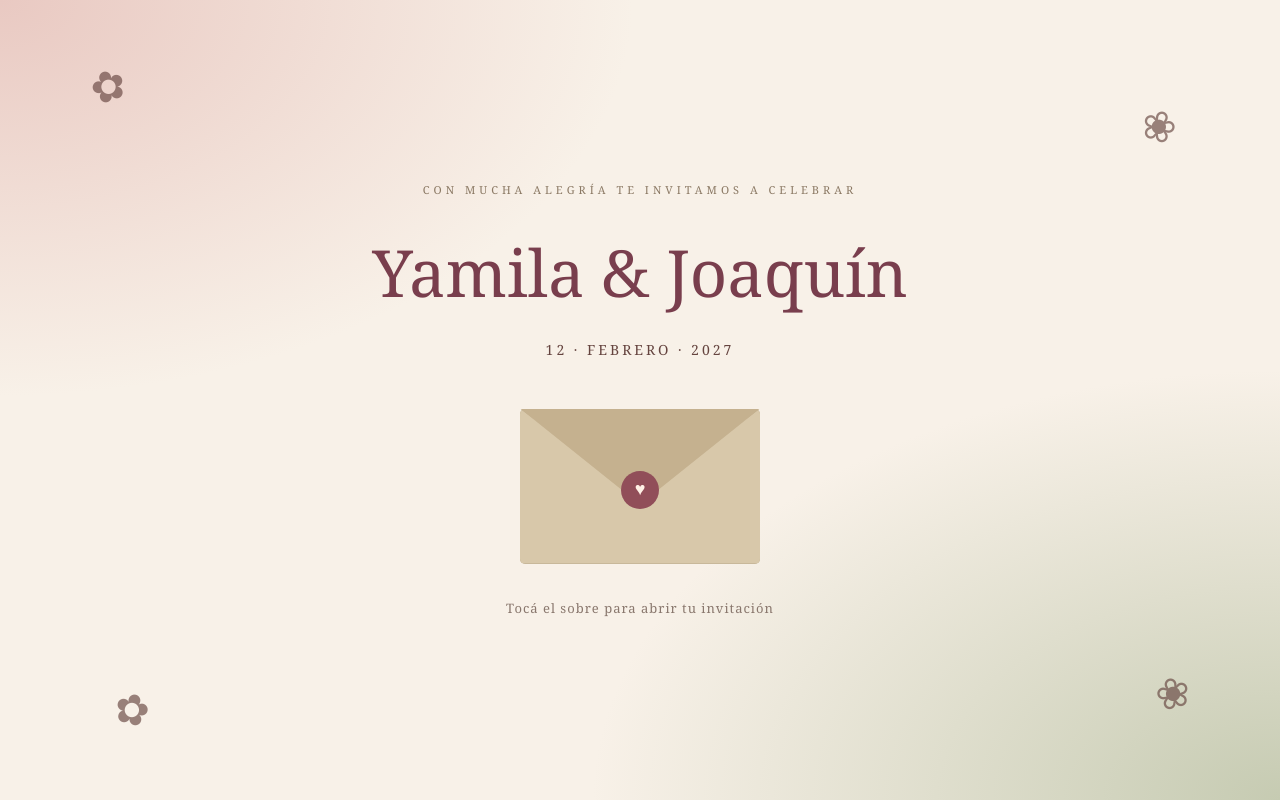
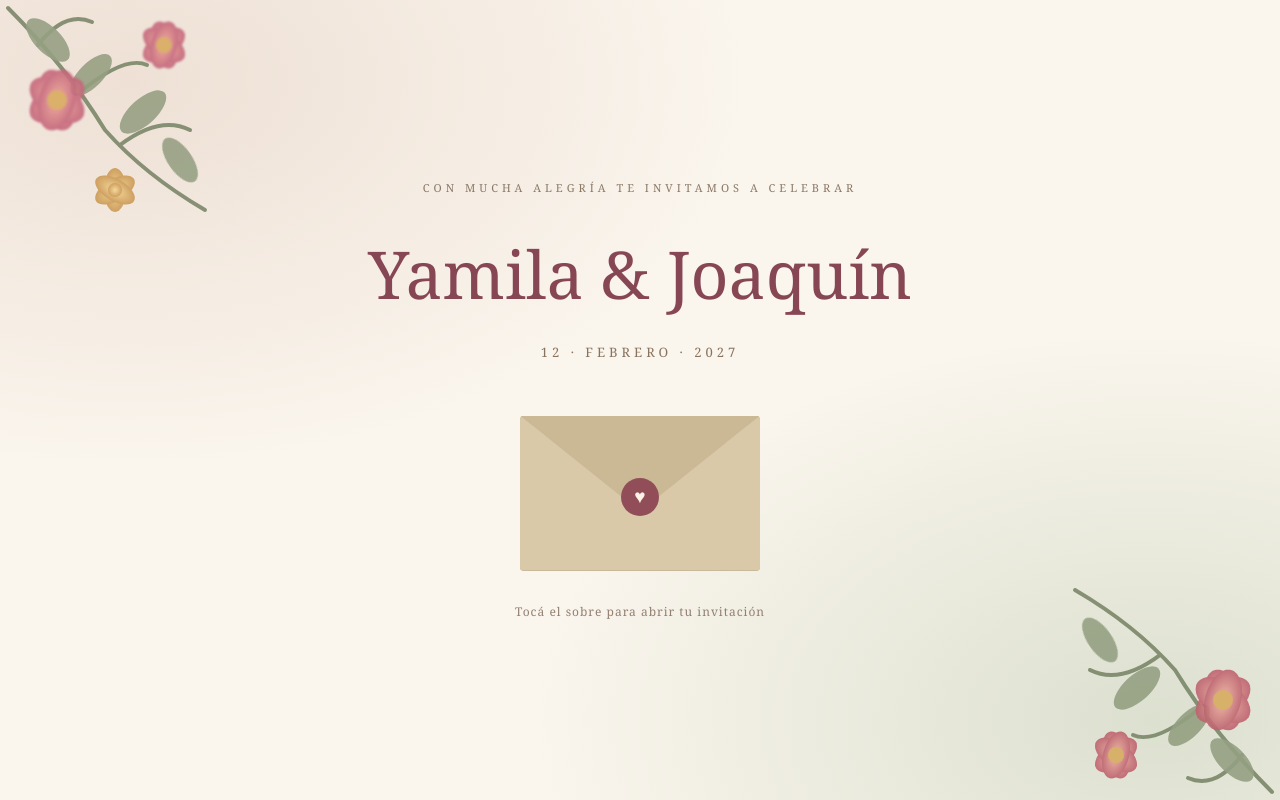
Before and after one commit to angelavelascosal-03/invitacion-yamila-joaquin, a plain HTML site: page index.html in a window 1280 px wide. Drawn offline with Linux system fonts and the light colour scheme.

Commit message:
Update index.html

```diff
--- a/index.html
+++ b/index.html
@@ -5,63 +5,80 @@
 <meta charset="UTF-8">
 <meta name="viewport" content="width=device-width, initial-scale=1.0">
 <title>Yamila & Joaquín | Nuestra boda</title>
+
 <style>
-    * { box-sizing: border-box; }
+* {
+  box-sizing: border-box;
+}
 
 body {
   margin: 0;
-      min-height: 100vh;
   font-family: Georgia, serif;
-      color: #65443f;
-      background: #f8f1e8;
-      text-align: center;
+  color: #68464a;
+  background: #faf5ed;
 }
 
 .cover {
   min-height: 100vh;
+  min-height: 100svh;
   display: flex;
   flex-direction: column;
   align-items: center;
   justify-content: center;
-      padding: 30px 20px;
+  text-align: center;
+  padding: 45px 20px;
   position: relative;
   overflow: hidden;
   background:
-        radial-gradient(ellipse at top left, #e9c9c2 0, transparent 35%),
-        radial-gradient(ellipse at bottom right, #c6cbb2 0, transparent 38%),
-        #f8f1e8;
+    radial-gradient(ellipse at 10% 10%, #eee0d5 0, transparent 38%),
+    radial-gradient(ellipse at 90% 90%, #dce0cf 0, transparent 38%),
+    #faf5ed;
 }
 
-    .flowers {
+.flower {
   position: absolute;
-      font-size: 42px;
-      opacity: .65;
+  width: clamp(145px, 28vw, 260px);
+  height: auto;
+  opacity: .88;
   pointer-events: none;
 }
 
-    .flower-one { top: 7%; left: 7%; transform: rotate(-20deg); }
-    .flower-two { top: 12%; right: 8%; transform: rotate(18deg); }
-    .flower-three { bottom: 8%; left: 9%; transform: rotate(15deg); }
-    .flower-four { bottom: 10%; right: 7%; transform: rotate(-15deg); }
+.flower-top {
+  top: 0;
+  left: 0;
+}
+
+.flower-bottom {
+  bottom: 0;
+  right: 0;
+  transform: rotate(180deg);
+}
 
 .eyebrow {
+  font-size: 11px;
   letter-spacing: 4px;
   text-transform: uppercase;
-      font-size: 11px;
-      color: #8b7964;
+  color: #8b7966;
+  position: relative;
+  z-index: 1;
 }
 
 h1 {
-      font-size: clamp(38px, 8vw, 65px);
+  font-size: clamp(38px, 8vw, 66px);
   font-weight: normal;
-      margin: 20px 0 10px;
-      color: #793e4d;
+  color: #874654;
+  margin: 22px 0 12px;
+  position: relative;
+  z-index: 1;
 }
 
 .date {
-      letter-spacing: 3px;
-      font-size: 14px;
+  font-size: 13px;
+  letter-spacing: 4px;
+  color: #88735e;
   margin-bottom: 35px;
+  position: relative;
+  z-index: 1;
 }
 
 .envelope {
@@ -71,50 +88,16 @@
   cursor: pointer;
   border: 0;
   background: transparent;
-      margin: 15px auto;
+  margin: 20px auto;
   perspective: 700px;
+  z-index: 2;
 }
 
 .envelope-back {
   position: absolute;
   inset: 0;
-      background: #b9a98c;
-      border-radius: 5px;
-    }
-
-    .envelope-front {
-      position: absolute;
-      inset: 0;
-      background: #d8c8aa;
-      clip-path: polygon(0 0, 50% 58%, 100% 0, 100% 100%, 0 100%);
-      border-radius: 5px;
-      z-index: 2;
-    }
-
-    .flap {
-      position: absolute;
-      inset: 0;
-      background: #c5b18f;
-      clip-path: polygon(0 0, 100% 0, 50% 62%);
-      transform-origin: top;
-      transition: transform 1s ease;
-      z-index: 3;
-    }
-
-    .seal {
-      position: absolute;
-      z-index: 4;
-      top: 62px;
-      left: 50%;
-      transform: translateX(-50%);
-      width: 38px;
-      height: 38px;
-      border-radius: 50%;
-      background: #914e59;
-      color: #fff1e6;
-      display: grid;
-      place-items: center;
-      font-size: 18px;
+  background: #b9aa8d;
+  border-radius: 4px;
 }
 
 .letter {
@@ -124,84 +107,204 @@
   left: 6%;
   top: 5%;
   background: #fffaf1;
+  display: grid;
+  place-items: center;
+  color: #8c5861;
+  font-size: 12px;
+  letter-spacing: 2px;
   transition: transform 1s ease;
   z-index: 1;
+}
+
+.flap {
+  position: absolute;
+  inset: 0;
+  background: #cbb995;
+  clip-path: polygon(0 0, 100% 0, 50% 62%);
+  transform-origin: top;
+  transition: transform 1s ease;
+  z-index: 3;
+}
+
+.envelope-front {
+  position: absolute;
+  inset: 0;
+  background: #d9c9a9;
+  clip-path: polygon(0 0, 50% 58%, 100% 0, 100% 100%, 0 100%);
+  border-radius: 4px;
+  z-index: 2;
+}
+
+.seal {
+  position: absolute;
+  top: 62px;
+  left: 50%;
+  transform: translateX(-50%);
+  width: 38px;
+  height: 38px;
+  border-radius: 50%;
+  background: #914e59;
+  color: #fff3e8;
   display: grid;
   place-items: center;
-      font-size: 13px;
-      letter-spacing: 2px;
-      color: #8b5960;
+  font-size: 19px;
+  z-index: 4;
+  transition: opacity .4s;
 }
 
-    .envelope.open .flap { transform: rotateX(180deg); z-index: 0; }
-    .envelope.open .letter { transform: translateY(-90px); z-index: 5; }
-    .envelope.open .seal { opacity: 0; }
+.envelope.open .flap {
+  transform: rotateX(180deg);
+  z-index: 0;
+}
+
+.envelope.open .letter {
+  transform: translateY(-90px);
+  z-index: 5;
+}
+
+.envelope.open .seal {
+  opacity: 0;
+}
 
 .hint {
-      font-size: 13px;
+  font-size: 12px;
   letter-spacing: 1px;
-      margin-top: 20px;
-      color: #89776d;
+  color: #927f70;
+  position: relative;
+  z-index: 1;
 }
 
 #invitation {
   display: none;
-      padding: 65px 22px;
   min-height: 100vh;
+  padding: 75px 22px;
+  text-align: center;
   background: #fffaf2;
+  position: relative;
+  overflow: hidden;
+}
+
+#invitation.show {
+  display: block;
   animation: appear 1.2s ease;
 }
 
-    #invitation.show { display: block; }
+#invitation h1 {
+  margin-top: 25px;
+}
 
-    @keyframes appear {
-      from { opacity: 0; transform: translateY(20px); }
-      to { opacity: 1; transform: translateY(0); }
+.message {
+  max-width: 510px;
+  margin: 30px auto;
+  font-size: 17px;
+  line-height: 1.9;
 }
 
 .divider {
   color: #a66b70;
-      font-size: 24px;
-      margin: 25px;
-    }
-
-    .message {
-      max-width: 520px;
-      margin: 25px auto;
-      line-height: 1.9;
-      font-size: 17px;
+  font-size: 27px;
+  margin: 30px;
 }
 
 .countdown {
-      margin: 35px auto;
-      color: #793e4d;
-      font-size: 20px;
+  font-size: 19px;
   line-height: 1.8;
+  color: #874654;
+  margin: 30px auto;
 }
 
 .footer {
-      font-size: 12px;
-      letter-spacing: 2px;
-      color: #9a8273;
+  font-size: 11px;
+  letter-spacing: 3px;
+  color: #947f70;
   margin-top: 55px;
 }
 
+@keyframes appear {
+  from {
+    opacity: 0;
+    transform: translateY(20px);
+  }
+  to {
+    opacity: 1;
+    transform: translateY(0);
+  }
+}
+
 button:focus-visible {
-      outline: 3px solid #793e4d;
+  outline: 3px solid #874654;
   outline-offset: 5px;
+}
+
+@media (prefers-reduced-motion: reduce) {
+  *, *::before, *::after {
+    animation-duration: .01ms !important;
+    transition-duration: .01ms !important;
+  }
 }
 </style>
 </head>
+
 <body>
 
 <main class="cover" id="cover">
-    <span class="flowers flower-one">✿</span>
-    <span class="flowers flower-two">❀</span>
-    <span class="flowers flower-three">✿</span>
-    <span class="flowers flower-four">❀</span>
+
+<!-- Flores superiores: acuarela -->
+<svg class="flower flower-top" viewBox="0 0 260 260" aria-hidden="true">
+<defs>
+  <radialGradient id="pink">
+    <stop offset="0" stop-color="#f2a18d"/>
+    <stop offset="1" stop-color="#bd526d"/>
+  </radialGradient>
+  <radialGradient id="yellow">
+    <stop offset="0" stop-color="#f7d68a"/>
+    <stop offset="1" stop-color="#c58d40"/>
+  </radialGradient>
+  <filter id="soft">
+    <feGaussianBlur stdDeviation="1.1"/>
+  </filter>
+</defs>
+
+<g fill="none" stroke="#788466" stroke-width="4" stroke-linecap="round">
+  <path d="M8 8 Q65 65 105 130 Q145 175 205 210"/>
+  <path d="M38 45 Q65 10 92 22"/>
+  <path d="M80 92 Q125 55 147 65"/>
+  <path d="M120 145 Q160 115 190 130"/>
+</g>
+
+<g fill="#899777" opacity=".9">
+  <ellipse cx="48" cy="40" rx="13" ry="28" transform="rotate(-45 48 40)"/>
+  <ellipse cx="91" cy="75" rx="12" ry="27" transform="rotate(45 91 75)"/>
+  <ellipse cx="143" cy="112" rx="13" ry="29" transform="rotate(48 143 112)"/>
+  <ellipse cx="180" cy="160" rx="12" ry="26" transform="rotate(-35 180 160)"/>
+</g>
+
+<g fill="url(#pink)" opacity=".9" filter="url(#soft)">
+  <ellipse cx="57" cy="100" rx="18" ry="31" transform="rotate(-15 57 100)"/>
+  <ellipse cx="57" cy="100" rx="18" ry="31" transform="rotate(55 57 100)"/>
+  <ellipse cx="57" cy="100" rx="18" ry="31" transform="rotate(125 57 100)"/>
+  <ellipse cx="57" cy="100" rx="18" ry="31" transform="rotate(195 57 100)"/>
+  <circle cx="57" cy="100" r="10" fill="#d6a34d"/>
+
+  <ellipse cx="164" cy="45" rx="13" ry="24" transform="rotate(-15 164 45)"/>
+  <ellipse cx="164" cy="45" rx="13" ry="24" transform="rotate(55 164 45)"/>
+  <ellipse cx="164" cy="45" rx="13" ry="24" transform="rotate(125 164 45)"/>
+  <ellipse cx="164" cy="45" rx="13" ry="24" transform="rotate(195 164 45)"/>
+  <circle cx="164" cy="45" r="8" fill="#d6a34d"/>
+</g>
+
+<g fill="url(#yellow)" opacity=".9">
+  <ellipse cx="115" cy="190" rx="11" ry="22"/>
+  <ellipse cx="115" cy="190" rx="11" ry="22" transform="rotate(60 115 190)"/>
+  <ellipse cx="115" cy="190" rx="11" ry="22" transform="rotate(120 115 190)"/>
+  <circle cx="115" cy="190" r="7"/>
+</g>
+</svg>
 
 <p class="eyebrow">Con mucha alegría te invitamos a celebrar</p>
+
 <h1>Yamila & Joaquín</h1>
+
 <p class="date">12 · FEBRERO · 2027</p>
 
 <button class="envelope" id="envelope" aria-label="Abrir invitación">
@@ -213,11 +316,52 @@
 </button>
 
 <p class="hint">Tocá el sobre para abrir tu invitación</p>
+
+<!-- Flores inferiores: acuarela -->
+<svg class="flower flower-bottom" viewBox="0 0 260 260" aria-hidden="true">
+<defs>
+  <radialGradient id="coral">
+    <stop offset="0" stop-color="#f4b19a"/>
+    <stop offset="1" stop-color="#b94f60"/>
+  </radialGradient>
+</defs>
+
+<g fill="none" stroke="#788466" stroke-width="4" stroke-linecap="round">
+  <path d="M8 8 Q65 65 105 130 Q145 175 205 210"/>
+  <path d="M38 45 Q65 10 92 22"/>
+  <path d="M80 92 Q125 55 147 65"/>
+  <path d="M120 145 Q160 115 190 130"/>
+</g>
+
+<g fill="#899777" opacity=".9">
+  <ellipse cx="48" cy="40" rx="13" ry="28" transform="rotate(-45 48 40)"/>
+  <ellipse cx="91" cy="75" rx="12" ry="27" transform="rotate(45 91 75)"/>
+  <ellipse cx="143" cy="112" rx="13" ry="29" transform="rotate(48 143 112)"/>
+  <ellipse cx="180" cy="160" rx="12" ry="26" transform="rotate(-35 180 160)"/>
+</g>
+
+<g fill="url(#coral)" opacity=".9">
+  <ellipse cx="57" cy="100" rx="18" ry="31" transform="rotate(-15 57 100)"/>
+  <ellipse cx="57" cy="100" rx="18" ry="31" transform="rotate(55 57 100)"/>
+  <ellipse cx="57" cy="100" rx="18" ry="31" transform="rotate(125 57 100)"/>
+  <ellipse cx="57" cy="100" rx="18" ry="31" transform="rotate(195 57 100)"/>
+  <circle cx="57" cy="100" r="10" fill="#d6a34d"/>
+
+  <ellipse cx="164" cy="45" rx="13" ry="24" transform="rotate(-15 164 45)"/>
+  <ellipse cx="164" cy="45" rx="13" ry="24" transform="rotate(55 164 45)"/>
+  <ellipse cx="164" cy="45" rx="13" ry="24" transform="rotate(125 164 45)"/>
+  <ellipse cx="164" cy="45" rx="13" ry="24" transform="rotate(195 164 45)"/>
+  <circle cx="164" cy="45" r="8" fill="#d6a34d"/>
+</g>
+</svg>
+
 </main>
 
 <section id="invitation">
   <p class="eyebrow">¡Nos casamos!</p>
+
   <h1>Yamila & Joaquín</h1>
+
   <div class="divider">❀</div>
 
   <p class="message">
@@ -229,8 +373,12 @@
   </p>
 
   <div class="divider">✿</div>
+
   <p class="eyebrow">Nuestra fecha especial</p>
-    <div class="countdown" id="countdown">Preparando la cuenta regresiva...</div>
+
+  <div class="countdown" id="countdown">
+    Preparando la cuenta regresiva...
+  </div>
 
   <p class="footer">CON AMOR · YAMILA & JOAQUÍN</p>
 </section>
@@ -260,9 +408,9 @@
     return;
   }
 
-      const days = Math.floor(difference / (1000 * 60 * 60 * 24));
-      const hours = Math.floor((difference / (1000 * 60 * 60)) % 24);
-      const minutes = Math.floor((difference / (1000 * 60)) % 60);
+  const days = Math.floor(difference / 86400000);
+  const hours = Math.floor((difference / 3600000) % 24);
+  const minutes = Math.floor((difference / 60000) % 60);
 
   countdown.textContent =
     days + " días · " + hours + " horas · " + minutes + " minutos";
```
Lines whose indentation alone changed are shown as unchanged.
